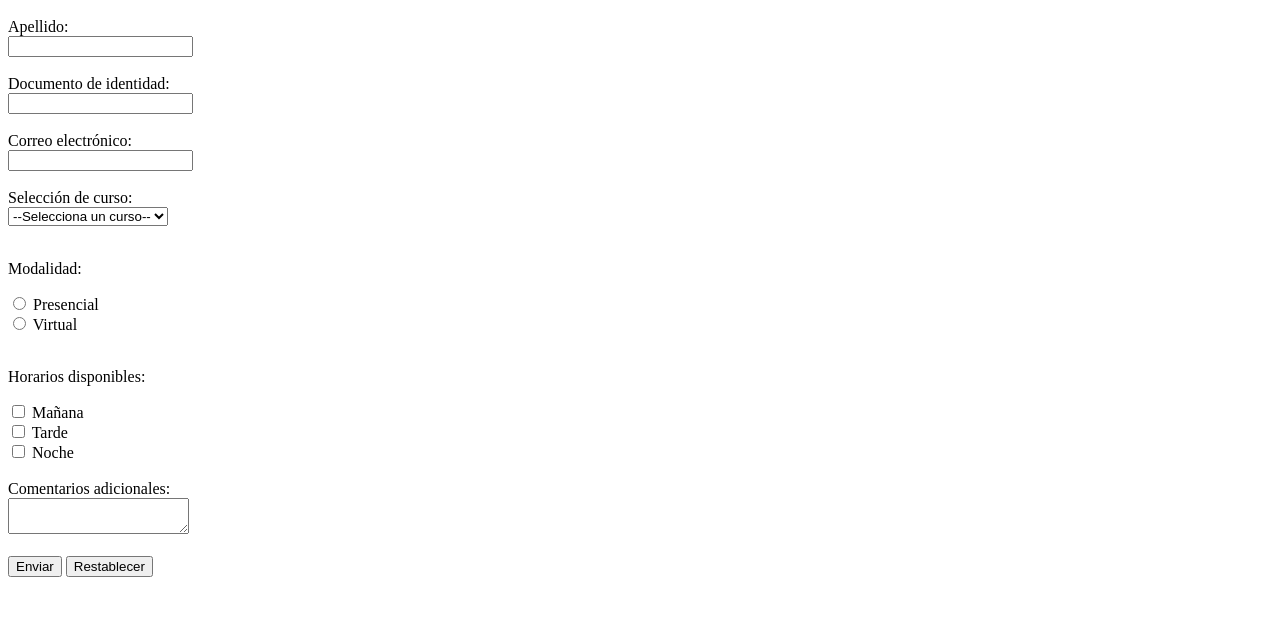
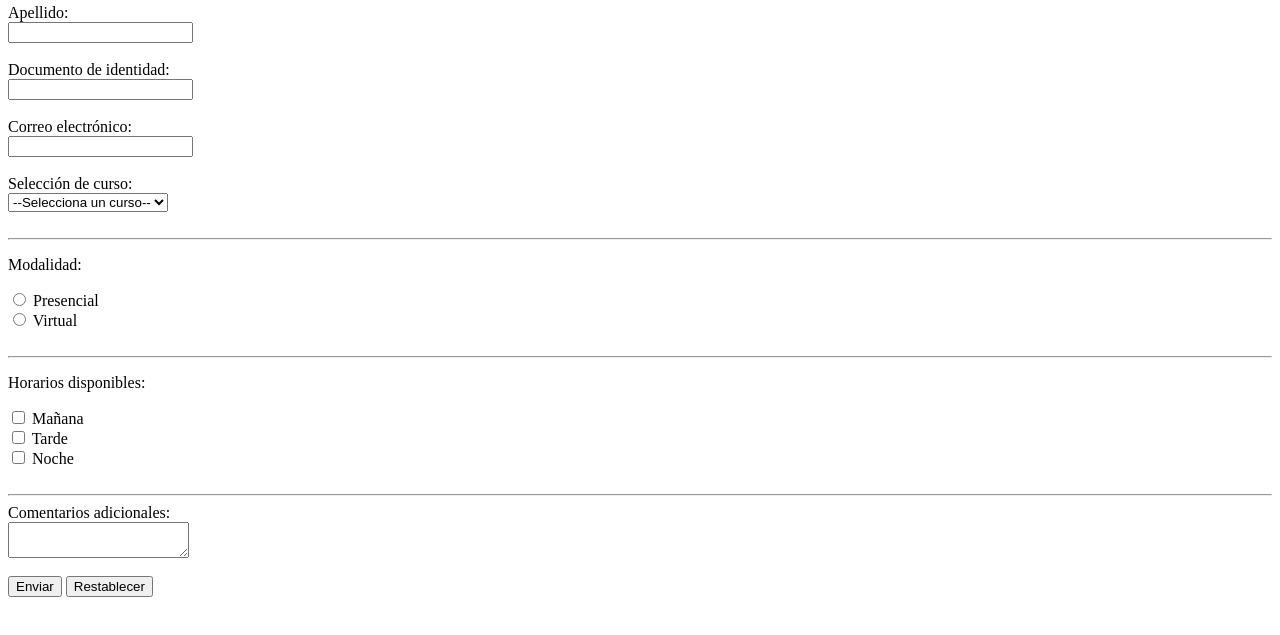
Before and after one commit to SantyGutRamos/Avanze06, a plain HTML site: page Lab6/cursos.html in a window 1280 px wide. Shown: the part 137-772 px from the top of the page. Drawn offline with Linux system fonts and the light colour scheme.

Commit message:
Tarea 06

```diff
--- a/Lab6/cursos.html
+++ b/Lab6/cursos.html
@@ -1,7 +1,7 @@
-<!DOCTYPE html>
+
 <html lang="es">
 <head>
-    <meta charset="UTF-8" />
+
     <meta name="viewport" content="width=device-width, initial-scale=1" />
     <title>Inscripción a Cursos</title>
 </head>
@@ -37,16 +37,16 @@
             <option value="curso2">Curso 2</option>
             <option value="curso3">Curso 3</option>
         </select><br /><br />
-
+<hr>
         <p>Modalidad:</p>
         <label><input type="radio" name="modalidad" value="Presencial" required /> Presencial</label><br />
         <label><input type="radio" name="modalidad" value="Virtual" /> Virtual</label><br /><br />
-
+<hr>
         <p>Horarios disponibles:</p>
         <label><input type="checkbox" name="horarios" value="Mañana" /> Mañana</label><br />
         <label><input type="checkbox" name="horarios" value="Tarde" /> Tarde</label><br />
         <label><input type="checkbox" name="horarios" value="Noche" /> Noche</label><br /><br />
-
+<hr>
         <label for="comentarios">Comentarios adicionales:</label><br />
         <textarea id="comentarios" name="comentarios"></textarea><br /><br />
 
```
